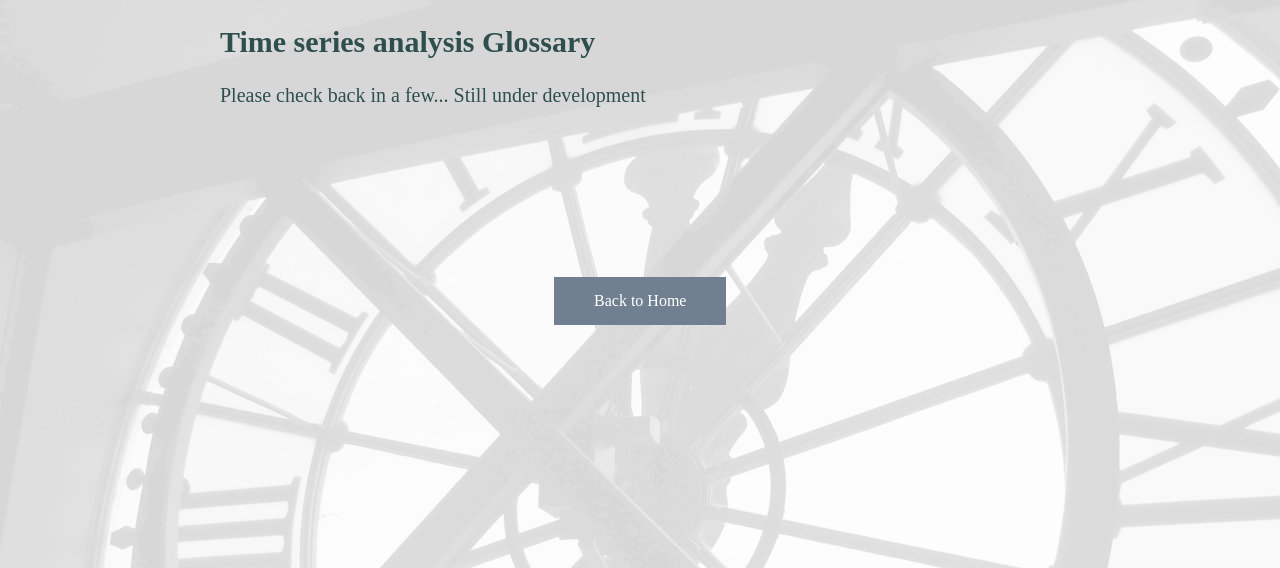
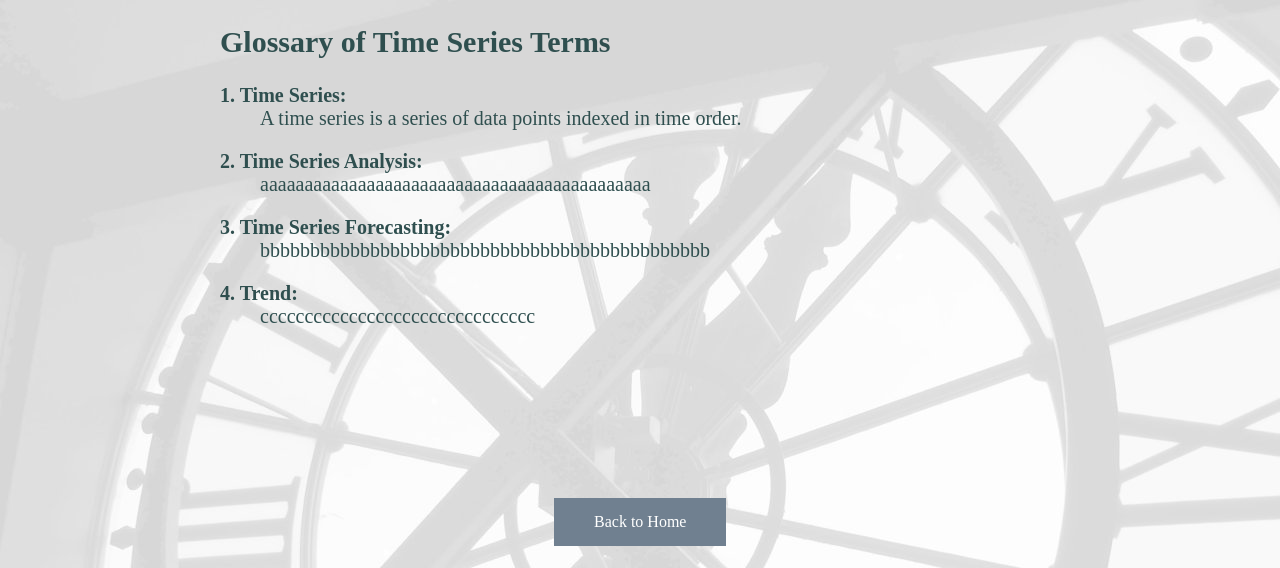
Before and after one commit to Tim-Abwao/time-series-app, a Flask app: page /glossary in a window 1280 px wide. Shown: the top 568 px of the page. Run offline with Flask 2, Linux system fonts and the light colour scheme.

Commit message:
Setting up the glossary's framework

```diff
--- a/app.py
+++ b/app.py
@@ -20,7 +20,8 @@ frequencies = {
 app = Flask(__name__)
 app.config["UPLOAD_FOLDER"] = UPLOAD_FOLDER
 app.config["MAX_CONTENT_LENGTH"] = 15 * 1024 * 1024
-
+glossary_data = pd.read_csv('static/glossary.csv').sort_values(by="title")
+glossary_data.reset_index(drop=True, inplace=True)
 
 def allowed_file(filename):
     """
@@ -144,7 +145,7 @@ def create_sample():
 
 @app.route("/glossary")
 def glossary():
-    return render_template("glossary.html")
+    return render_template("glossary.html", definitions=glossary_data)
 
 
 if __name__ == "__main__":
--- /dev/null
+++ b/static/glossary.csv
@@ -0,0 +1,5 @@
+title,definition
+Trend,ccccccccccccccccccccccccccccccc
+Time Series,A time series is a series of data points indexed in time order.
+Time Series Analysis,aaaaaaaaaaaaaaaaaaaaaaaaaaaaaaaaaaaaaaaaaaaa
+Time Series Forecasting,bbbbbbbbbbbbbbbbbbbbbbbbbbbbbbbbbbbbbbbbbbbbb
--- a/templates/glossary.html
+++ b/templates/glossary.html
@@ -1,11 +1,20 @@
 {% extends 'base.html' %}
-{% block title %} Glossary of Time Series Terms {% endblock %}
+{% block title %} Glossary - Time Series Terms {% endblock %}
 {% block body %}
 
 <body>
     <div class="content">
-        <h2>Time series analysis Glossary</h2>
-        <p>Please check back in a few... Still under development</p>
+        <h2>Glossary of Time Series Terms</h2>
+
+
+        <dl>
+        {% for index, item in definitions.iterrows() %}
+        <dt style="font-weight: bold;">{{ index + 1 }}. {{ item["title"]}}:
+        <dd style="margin-bottom: 20px;;">{{ item["definition"]}}</dd>
+        </dt>
+        {% endfor %}
+        </dl>
+
     </div>
     <footer>
         <a class="hvr-wobble-horizontal button" href="/">Back to Home</a>
```
